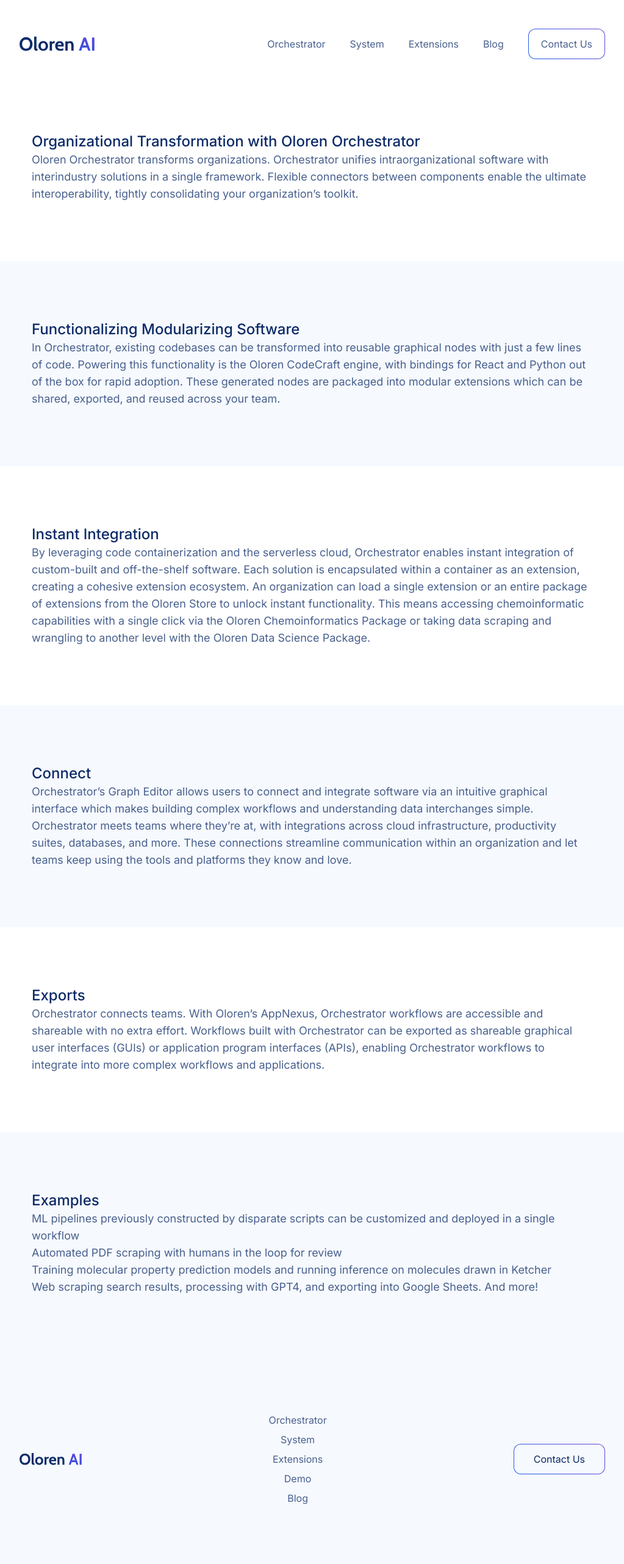
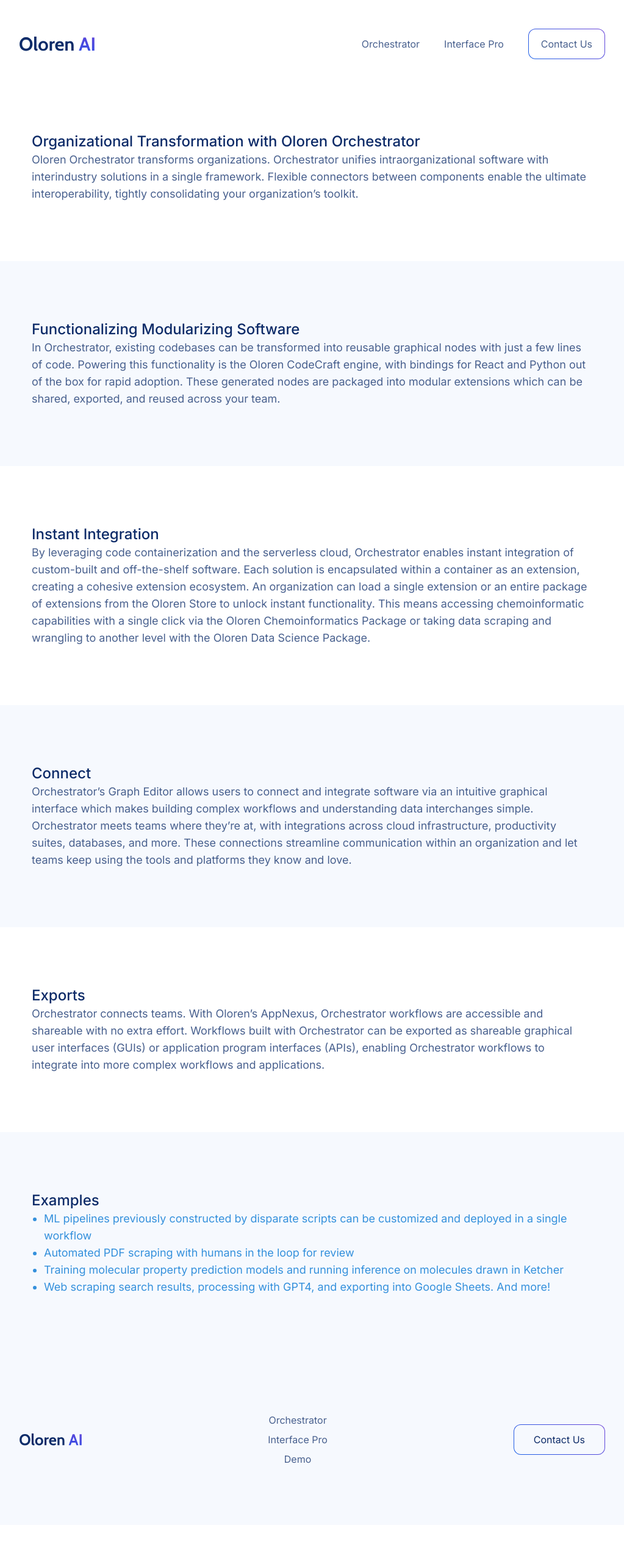
Before and after one commit to Oloren-AI/oloren-blog-site, a Jekyll site: the page built from orchestrator.html, in a window 1280 px wide. Shown: the whole page at 61% size, without its empty margins (128-1151 px from the left). Built offline with Jekyll 4.4.1, drawn with Linux system fonts in a browser that asks for light colours; after the commit the page ends 2500 px from its top, so only the background shows below that.

Commit message:
nav bar changes

```diff
--- a/_includes/navbar-colored-bg.html
+++ b/_includes/navbar-colored-bg.html
@@ -8,7 +8,5 @@
   </a>
 
   <a href="{{site.url}}/orchestrator.html">Orchestrator</a>
-  <a href="{{site.url}}/#system">System</a>
-  <a href="{{site.url}}/#extensions">Extensions</a>
-  <a href="{{site.url}}/#blogs">Blogs</a>
+  <a href="{{site.url}}/interfacepro.html">Interface Pro</a>
 </section>
--- a/_layouts/default.html
+++ b/_layouts/default.html
@@ -45,10 +45,8 @@
             class="float navigation flex flex-col items-end px-1"
           >
             <a href="{{site.url}}/orchestrator.html">Orchestrator</a>
-            <a href="{{site.url}}/#system">System</a>
-            <a href="{{site.url}}/#extensions">Extensions</a>
-            <a href="https://beta.oloren.ai">Demo</a>
-            <a href="{{site.url}}/#blogs">Blog</a>
+            <a href="{{site.url}}/interfacepro.html">Interface Pro</a>
+            <a href="mailto:contact@oloren.ai">Demo</a>
           </nav>
         </div>
       </section>
@@ -65,9 +63,7 @@
           class="font-lg flex flex-row items-center space-x-10 text-secondary"
         >
           <a href="{{site.url}}/orchestrator.html">Orchestrator</a>
-          <a href="{{site.url}}/#system">System</a>
-          <a href="{{site.url}}/#extensions">Extensions</a>
-          <a href="{{site.url}}/blogs">Blog</a>
+          <a href="{{site.url}}/interfacepro.html">Interface Pro</a>
           <a
             class="olorengradient h-fit w-fit rounded-xl p-px"
             href="mailto:contact@oloren.ai"
@@ -93,10 +89,8 @@
         class="font-lg flex flex-col items-center space-y-2 text-left text-secondary"
       >
         <a href="{{site.url}}/orchestrator.html">Orchestrator</a>
-        <a href="{{site.url}}/#system">System</a>
-        <a href="{{site.url}}/#extensions">Extensions</a>
-        <a href="https://beta.oloren.ai">Demo</a>
-        <a href="{{site.url}}/#blogs">Blog</a>
+        <a href="{{site.url}}/interfacepro.html">Interface Pro</a>
+        <a href="mailto:contact@oloren.ai">Demo</a>
       </div>
 
       <a class="olorengradient h-fit w-fit rounded-xl p-px" href="mailto:contact@oloren.ai">
--- a/assets/css/style.css
+++ b/assets/css/style.css
@@ -3018,3 +3018,11 @@
     line-height: 1.75rem;
   }
 }
+#examples ul {
+    list-style-type: disc;
+    padding-left: 20px;
+  }
+
+#examples ul li {
+    color: #3490dc;
+  }
--- a/orchestrator.html
+++ b/orchestrator.html
@@ -3,51 +3,55 @@
 layout: default
 ---
 
-
-</section>
 <section id="transformation" class="h-fit w-full py-16 lg:py-24">
-    <div class="m-auto grid grid-cols-3 gap-8 px-5 md:max-w-7xl lg:w-3/4 lg:grid-cols-10">
-      <h2 class="col-span-3 lg:col-span-3 text-2xl font-medium">Organizational Transformation with Oloren Orchestrator</h2>
-      <p class="col-span-7 lg:col-span-7 text-lg text-secondary">
-        Oloren Orchestrator transforms organizations. Orchestrator unifies intraorganizational software with interindustry solutions in a single framework. Flexible connectors between components enable the ultimate interoperability, tightly consolidating your organization’s toolkit.       </p>
+  <div class="m-auto grid items-start grid-cols-3 gap-8 px-5 md:max-w-7xl lg:w-3/4 lg:grid-cols-10">
+    <h2 class="col-start-1 col-end-4 lg:col-start-1 lg:col-end-4 text-2xl font-medium text-left">Organizational Transformation with Oloren Orchestrator</h2>
+    <p class="col-start-4 col-end-11 lg:col-start-4 lg:col-end-11 text-lg text-secondary">
+        Oloren Orchestrator transforms organizations. Orchestrator unifies intraorganizational software with interindustry solutions in a single framework. Flexible connectors between components enable the ultimate interoperability, tightly consolidating your organization’s toolkit.
+    </p>
   </div>
 </section>
 
 <section id="functionalizing" class="h-fit w-full bg-[#F6F9FE] py-16 lg:py-24">
-    <div class="m-auto grid grid-cols-3 gap-8 px-5 md:max-w-7xl lg:w-3/4 lg:grid-cols-10">
-      <h2 class="col-span-3 lg:col-span-3 text-2xl font-medium">Functionalizing Modularizing Software</h2>
-      <p class="col-span-7 lg:col-span-7 text-lg text-secondary">
-        In Orchestrator, existing codebases can be transformed into reusable graphical nodes with just a few lines of code. Powering this functionality is the Oloren CodeCraft engine, with bindings for React and Python out of the box for rapid adoption. These generated nodes are packaged into modular extensions which can be shared, exported, and reused across your team.     </div>
+  <div class="m-auto grid items-start grid-cols-3 gap-8 px-5 md:max-w-7xl lg:w-3/4 lg:grid-cols-10">
+    <h2 class="col-start-1 col-end-4 lg:col-start-1 lg:col-end-4 text-2xl font-medium text-left">Functionalizing Modularizing Software</h2>
+    <p class="col-start-4 col-end-11 lg:col-start-4 lg:col-end-11 text-lg text-secondary">
+        In Orchestrator, existing codebases can be transformed into reusable graphical nodes with just a few lines of code. Powering this functionality is the Oloren CodeCraft engine, with bindings for React and Python out of the box for rapid adoption. These generated nodes are packaged into modular extensions which can be shared, exported, and reused across your team.
+    </p>
+  </div>
 </section>
 
 <section id="integration" class="h-fit w-full py-16 lg:py-24">
-    <div class="m-auto grid grid-cols-3 gap-8 px-5 md:max-w-7xl lg:w-3/4 lg:grid-cols-10">
-      <h2 class="col-span-3 lg:col-span-3 text-2xl font-medium">Instant Integration</h2>
-      <p class="col-span-7 lg:col-span-7 text-lg text-secondary">
-        By leveraging code containerization and the serverless cloud, Orchestrator enables instant integration of custom-built and off-the-shelf software. Each solution is encapsulated within a container as an extension, creating a cohesive extension ecosystem. An organization can load a single extension or an entire package of extensions from the Oloren Store to unlock instant functionality. This means accessing chemoinformatic capabilities with a single click via the Oloren Chemoinformatics Package or taking data scraping and wrangling to another level with the Oloren Data Science Package.       </p>
+  <div class="m-auto grid items-start grid-cols-3 gap-8 px-5 md:max-w-7xl lg:w-3/4 lg:grid-cols-10">
+    <h2 class="col-start-1 col-end-4 lg:col-start-1 lg:col-end-4 text-2xl font-medium text-left">Instant Integration</h2>
+    <p class="col-start-4 col-end-11 lg:col-start-4 lg:col-end-11 text-lg text-secondary">
+        By leveraging code containerization and the serverless cloud, Orchestrator enables instant integration of custom-built and off-the-shelf software. Each solution is encapsulated within a container as an extension, creating a cohesive extension ecosystem. An organization can load a single extension or an entire package of extensions from the Oloren Store to unlock instant functionality. This means accessing chemoinformatic capabilities with a single click via the Oloren Chemoinformatics Package or taking data scraping and wrangling to another level with the Oloren Data Science Package.
+    </p>
   </div>
 </section>
 
 <section id="connect" class="h-fit w-full bg-[#F6F9FE] py-16 lg:py-24">
-    <div class="m-auto grid grid-cols-3 gap-8 px-5 md:max-w-7xl lg:w-3/4 lg:grid-cols-10">
-      <h2 class="col-span-3 lg:col-span-3 text-2xl font-medium">Connect</h2>
-      <p class="col-span-7 lg:col-span-7 text-lg text-secondary">
-        Orchestrator’s Graph Editor allows users to connect and integrate software via an intuitive graphical interface which makes building complex workflows and understanding data interchanges simple. Orchestrator meets teams where they’re at, with integrations across cloud infrastructure, productivity suites, databases, and more. These connections streamline communication within an organization and let teams keep using the tools and platforms they know and love.       </p>
+  <div class="m-auto grid items-start grid-cols-3 gap-8 px-5 md:max-w-7xl lg:w-3/4 lg:grid-cols-10">
+    <h2 class="col-start-1 col-end-4 lg:col-start-1 lg:col-end-4 text-2xl font-medium text-left">Connect</h2>
+    <p class="col-start-4 col-end-11 lg:col-start-4 lg:col-end-11 text-lg text-secondary">
+        Orchestrator’s Graph Editor allows users to connect and integrate software via an intuitive graphical interface which makes building complex workflows and understanding data interchanges simple. Orchestrator meets teams where they’re at, with integrations across cloud infrastructure, productivity suites, databases, and more. These connections streamline communication within an organization and let teams keep using the tools and platforms they know and love.
+    </p>
   </div>
 </section>
 
 <section id="exports" class="h-fit w-full py-16 lg:py-24">
-    <div class="m-auto grid grid-cols-3 gap-8 px-5 md:max-w-7xl lg:w-3/4 lg:grid-cols-10">
-      <h2 class="col-span-3 lg:col-span-3 text-2xl font-medium">Exports</h2>
-      <p class="col-span-7 lg:col-span-7 text-lg text-secondary">
-        Orchestrator connects teams. With Oloren’s AppNexus, Orchestrator workflows are accessible and shareable with no extra effort. Workflows built with Orchestrator can be exported as shareable graphical user interfaces (GUIs) or application program interfaces (APIs), enabling Orchestrator workflows to integrate into more complex workflows and applications.        </p>
+  <div class="m-auto grid items-start grid-cols-3 gap-8 px-5 md:max-w-7xl lg:w-3/4 lg:grid-cols-10">
+    <h2 class="col-start-1 col-end-4 lg:col-start-1 lg:col-end-4 text-2xl font-medium text-left">Exports</h2>
+    <p class="col-start-4 col-end-11 lg:col-start-4 lg:col-end-11 text-lg text-secondary">
+        Orchestrator connects teams. With Oloren’s AppNexus, Orchestrator workflows are accessible and shareable with no extra effort. Workflows built with Orchestrator can be exported as shareable graphical user interfaces (GUIs) or application program interfaces (APIs), enabling Orchestrator workflows to integrate into more complex workflows and applications.
+    </p>
   </div>
 </section>
 
 <section id="examples" class="h-fit w-full bg-[#F6F9FE] py-16 lg:py-24">
-    <div class="m-auto grid grid-cols-3 gap-8 px-5 md:max-w-7xl lg:w-3/4 lg:grid-cols-10">
-      <h2 class="col-span-3 lg:col-span-3 text-2xl font-medium">Examples</h2>
-      <ul class="col-span-7 lg:col-span-7 text-lg text-secondary">
+  <div class="m-auto grid items-start grid-cols-3 gap-8 px-5 md:max-w-7xl lg:w-3/4 lg:grid-cols-10">
+    <h2 class="col-start-1 col-end-4 lg:col-start-1 lg:col-end-4 text-2xl font-medium text-left">Examples</h2>
+    <ul class="col-start-4 col-end-11 lg:col-start-4 lg:col-end-11 text-lg text-secondary">
        <li>ML pipelines previously constructed by disparate scripts can be customized and deployed in a single workflow</li>
         <li>Automated PDF scraping with humans in the loop for review</li>
         <li>Training molecular property prediction models and running inference on molecules drawn in Ketcher</li>
```
Also changed, not shown: interfacepro.html (added, +49 -0 lines). Lines whose indentation alone changed are shown as unchanged.
